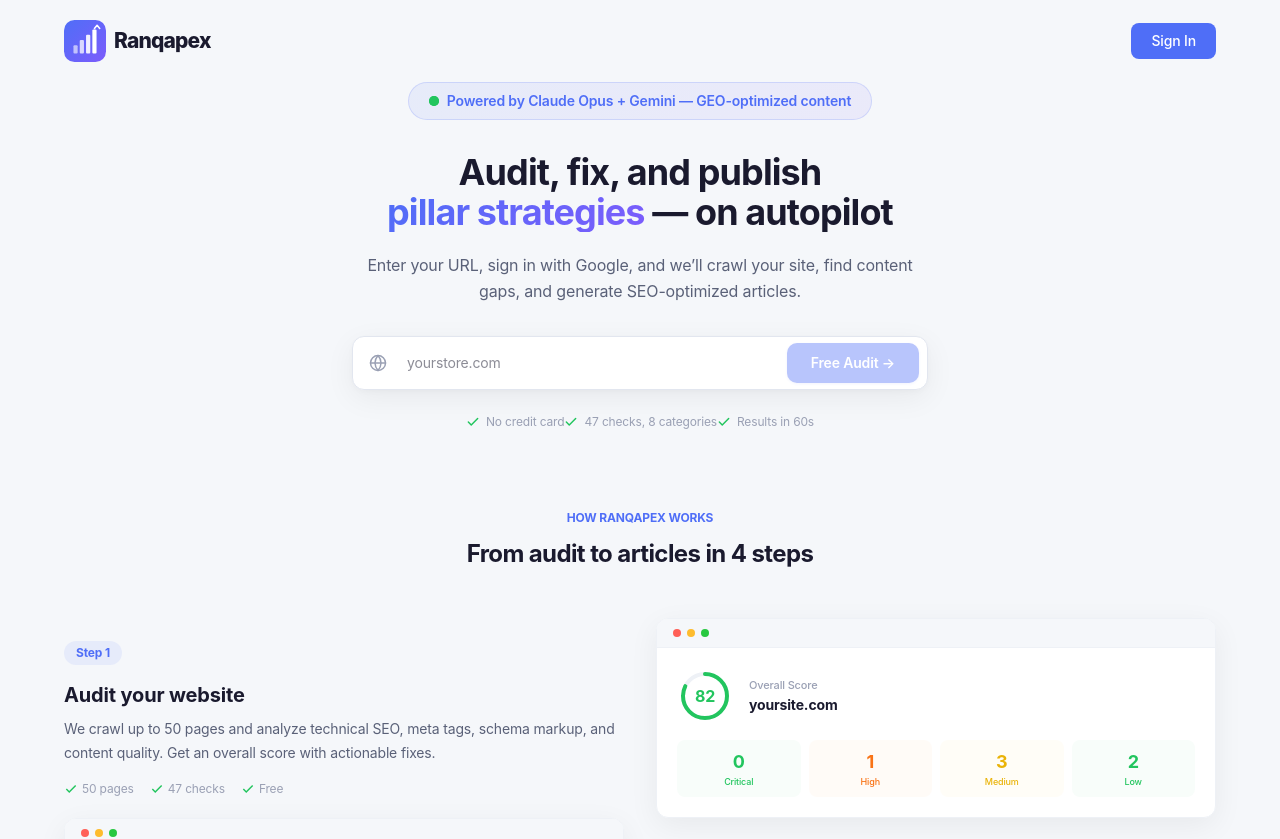
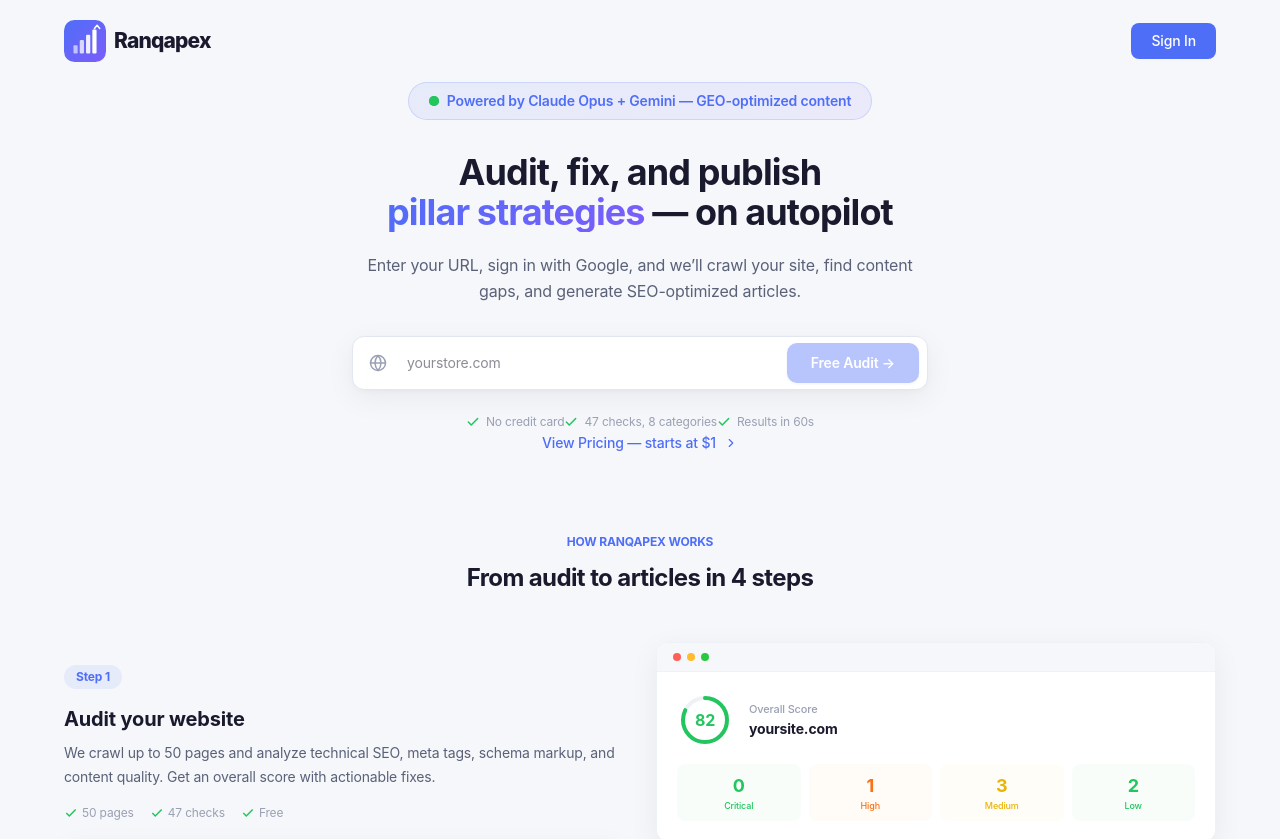
Before and after one commit to meenakshi0786-svg/Topranq, a Next.js app: page / in a window 1280 px wide. Shown: the top 839 px of the page. Built offline with nearby package versions, Linux system fonts and the light colour scheme.

Commit message:
Add pricing link below domain input on landing page
Shows "View Pricing — starts at $1" with arrow, links to /pricing

Co-Authored-By: Claude Opus 4.6 (1M context) <noreply@anthropic.com>

```diff
--- a/src/app/page.tsx
+++ b/src/app/page.tsx
@@ -205,6 +205,14 @@ export default function LandingPage() {
                 </svg>
                 Results in 60s
               </div>
+            </div>
+
+            {/* Pricing link */}
+            <div className="mt-5 text-center">
+              <a href="/pricing" className="inline-flex items-center gap-2 text-sm font-medium" style={{ color: "var(--accent)" }}>
+                View Pricing — starts at $1
+                <svg width="14" height="14" viewBox="0 0 24 24" fill="none" stroke="currentColor" strokeWidth="2" strokeLinecap="round" strokeLinejoin="round"><polyline points="9 18 15 12 9 6" /></svg>
+              </a>
             </div>
 
           </div>
```
